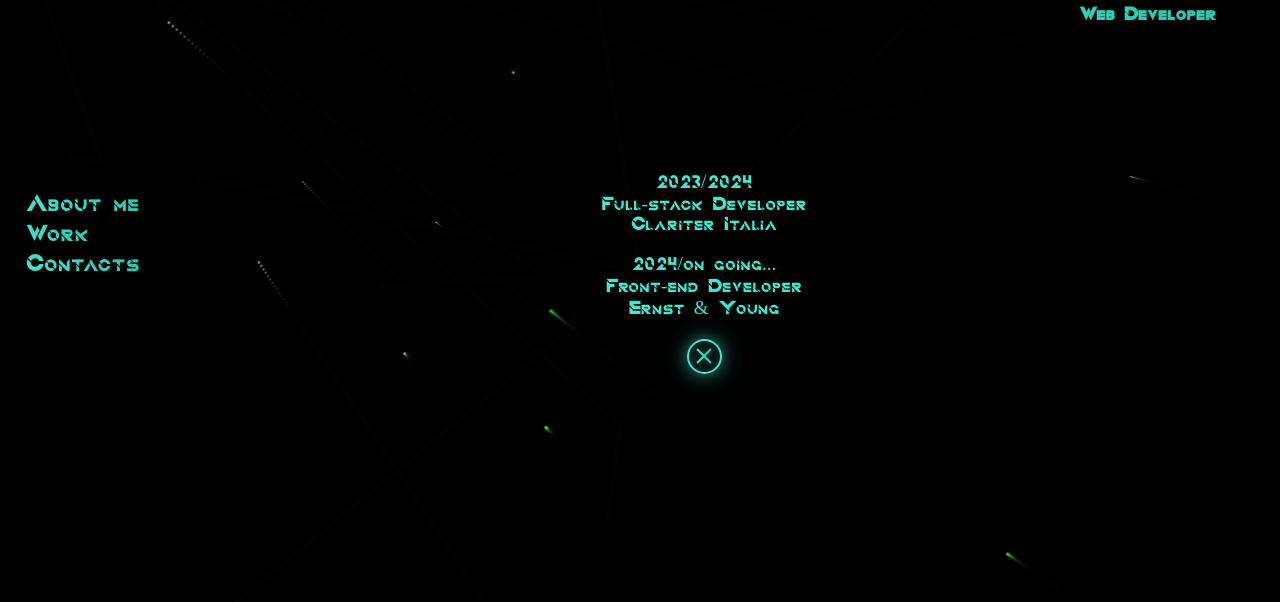
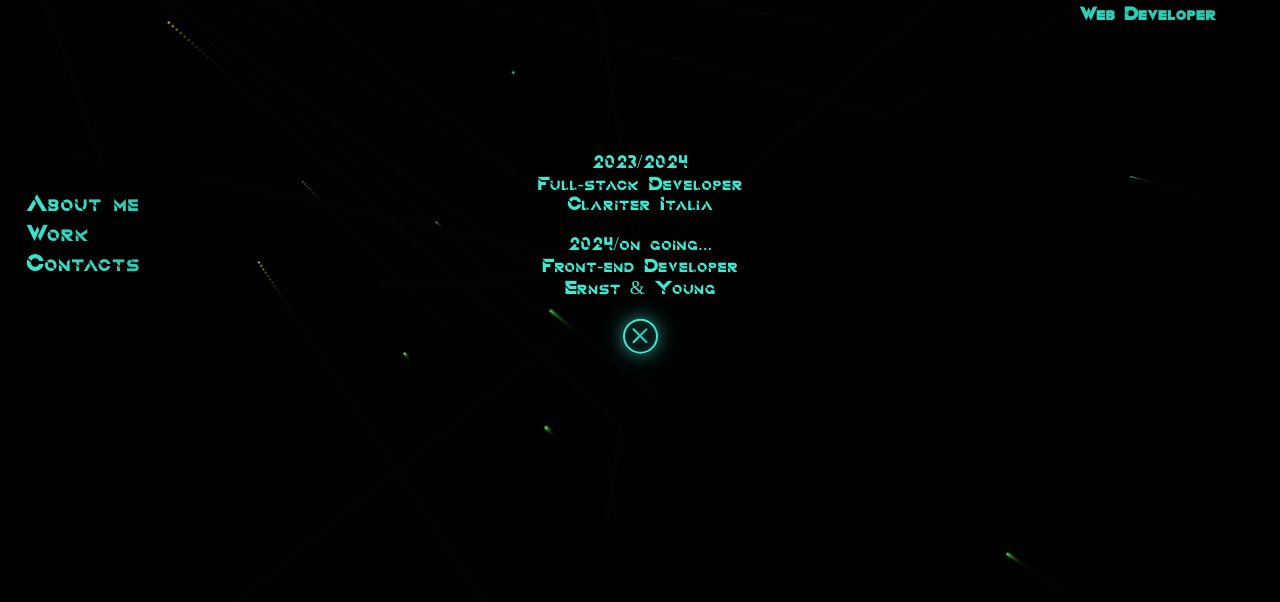
Before and after one commit to materialAres/my-portfolio-vanilla, a website: page index.html in a window 1280 px wide. Both pictures are taken after a click on the button "Work". Shown: the part 128-730 px from the top of the page. Drawn offline with Linux system fonts and the light colour scheme; a web font is replaced by a local one.

Commit message:
Centered info

```diff
--- a/css/main.css
+++ b/css/main.css
@@ -65,23 +65,31 @@
     animation: fadeIn 2s ease-in forwards;
   }
 
-  #about-me {
+  #about-me, #work, #contacts {
     position: fixed;
-    top: 30vh;
-    left: 40vw;
+    top: 50%;
+    left: 50%;
+    transform: translate(-50%, -50%); /* Perfect centering */
     width: 30vw;
+    max-width: 600px;
+  }
+}
+
+@media (max-height: 600px) {
+  #main-text {
+    top: 2%;
+    right: 2%;
   }
 
-  #work {
-    position: fixed;
-    top: 35vh;
-    left: 40vw;
+  .centered-description {
+    top: 60%;
+    width: 90vw;
+    transform: translate(-50%, -50%);
   }
 
-  #contacts {
-    position: fixed;
-    top: 42vh;
-    left: 40vw;
+  #about-me, #work, #contacts {
+    top: 65%;
+    width: 50vw;
   }
 }
 
@@ -166,7 +174,7 @@
     display: none;
   }
 
-  #work {
+  /* #work {
     position: absolute;
     top: 35vh;
     left: 40vw;
@@ -176,7 +184,7 @@
     position: absolute;
     top: 42vh;
     left: 40vw;
-  }
+  } */
 
   #descriptions-container {
     animation: fadeIn 2s ease-in forwards;
```
